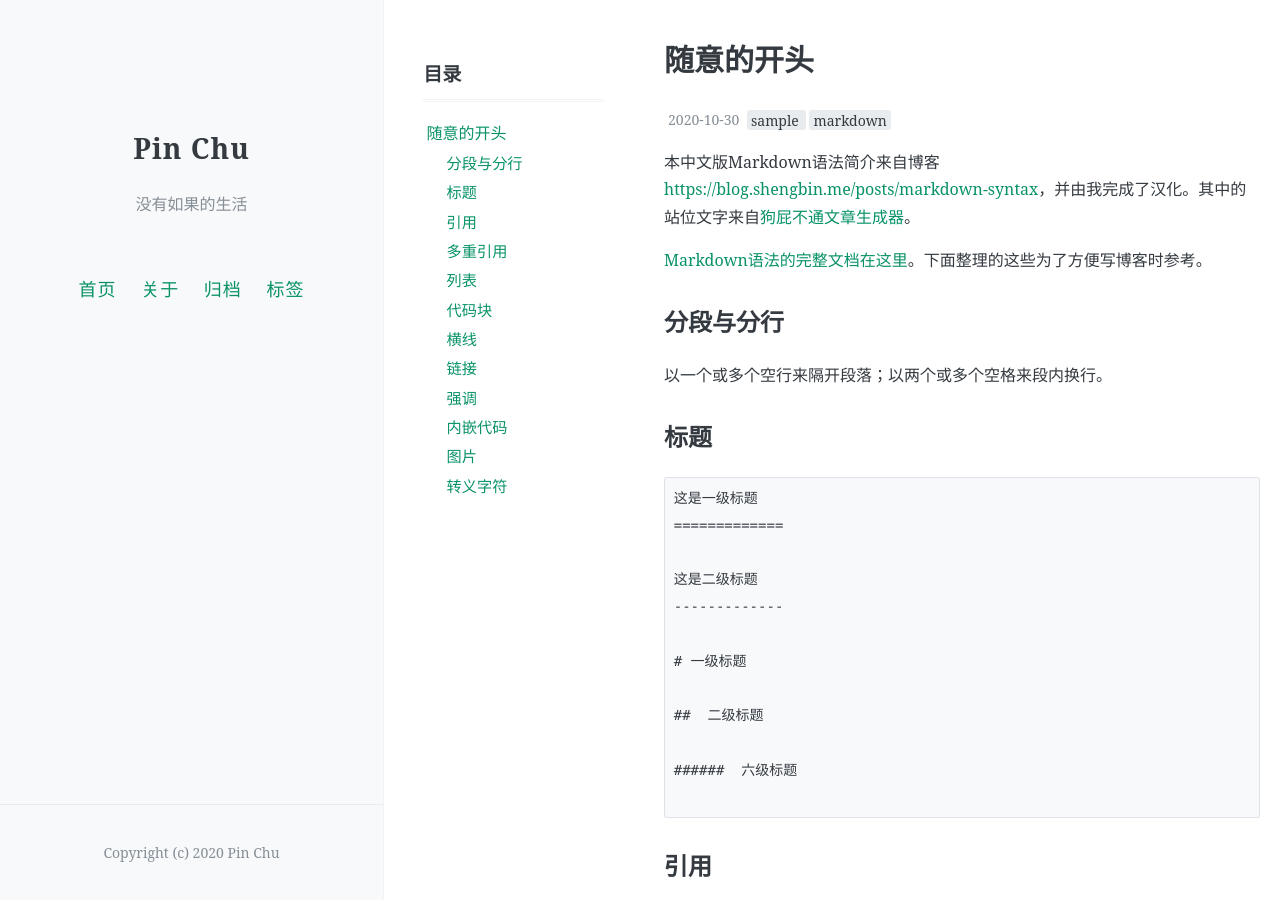
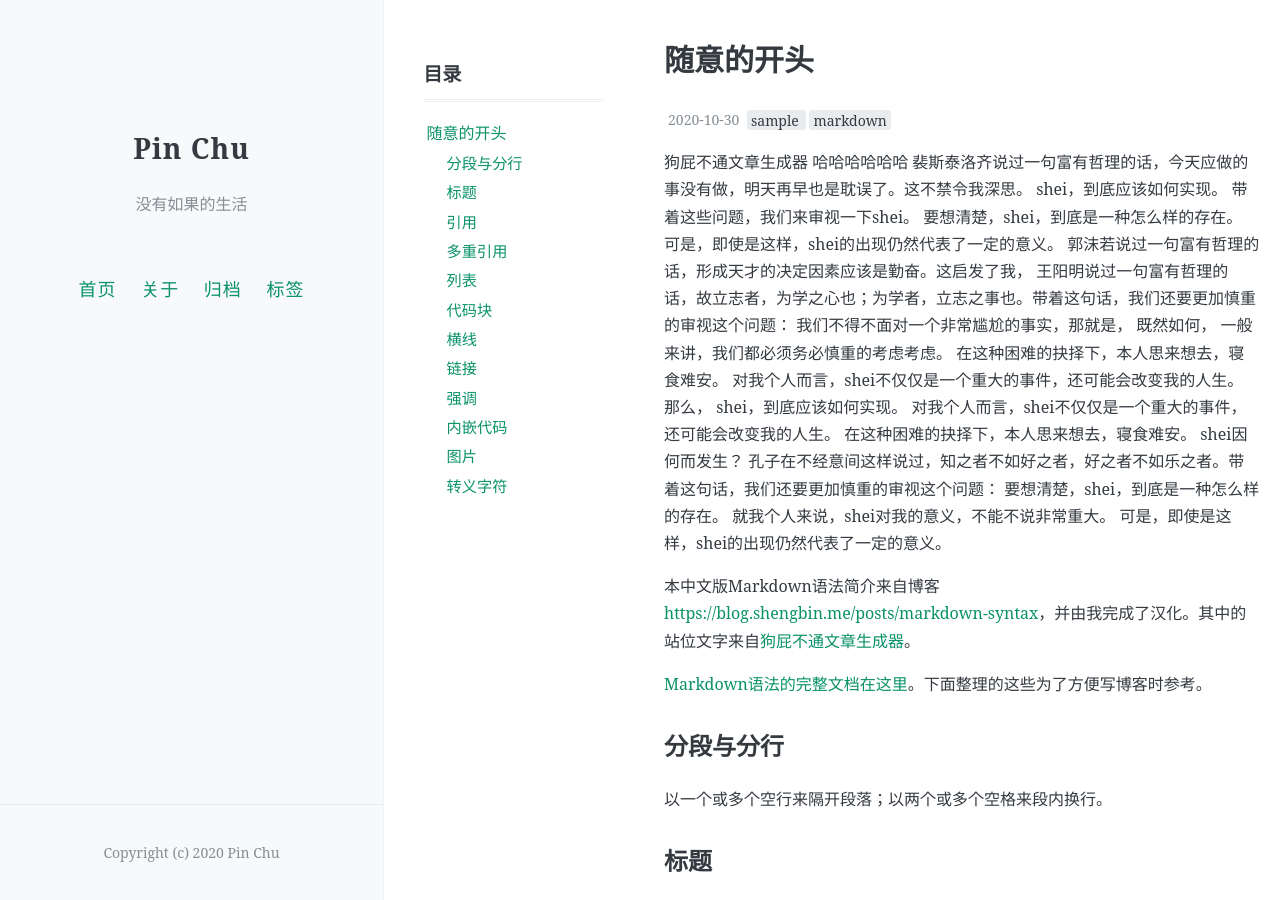
Before and after one commit to cp12182018/blog, a Jekyll site: the page built from _posts/2013-07-16-chinese-markdown-cheatsheet.md, in a window 1280 px wide and 900 px high. Built offline with Jekyll 4.4.1, drawn with Linux system fonts in a browser that asks for light colours; comment, search, counter and statistics services are not loaded.

Commit message:
Update 2013-07-16-chinese-markdown-cheatsheet.md

```diff
--- a/_posts/2013-07-16-chinese-markdown-cheatsheet.md
+++ b/_posts/2013-07-16-chinese-markdown-cheatsheet.md
@@ -7,6 +7,10 @@ tags: [sample, markdown]
 comments: true
 toc: true
 ---
+
+狗屁不通文章生成器 哈哈哈哈哈哈
+裴斯泰洛齐说过一句富有哲理的话，今天应做的事没有做，明天再早也是耽误了。这不禁令我深思。 shei，到底应该如何实现。 带着这些问题，我们来审视一下shei。 要想清楚，shei，到底是一种怎么样的存在。 可是，即使是这样，shei的出现仍然代表了一定的意义。 郭沫若说过一句富有哲理的话，形成天才的决定因素应该是勤奋。这启发了我， 王阳明说过一句富有哲理的话，故立志者，为学之心也；为学者，立志之事也。带着这句话，我们还要更加慎重的审视这个问题： 我们不得不面对一个非常尴尬的事实，那就是， 既然如何， 一般来讲，我们都必须务必慎重的考虑考虑。 在这种困难的抉择下，本人思来想去，寝食难安。 对我个人而言，shei不仅仅是一个重大的事件，还可能会改变我的人生。 那么， shei，到底应该如何实现。 对我个人而言，shei不仅仅是一个重大的事件，还可能会改变我的人生。 在这种困难的抉择下，本人思来想去，寝食难安。 shei因何而发生？ 孔子在不经意间这样说过，知之者不如好之者，好之者不如乐之者。带着这句话，我们还要更加慎重的审视这个问题： 要想清楚，shei，到底是一种怎么样的存在。 就我个人来说，shei对我的意义，不能不说非常重大。 可是，即使是这样，shei的出现仍然代表了一定的意义。
+
 
 本中文版Markdown语法简介来自博客 <https://blog.shengbin.me/posts/markdown-syntax>，并由我完成了汉化。其中的站位文字来自[狗屁不通文章生成器](https://suulnnka.github.io/BullshitGenerator/index.html)。
 
```
